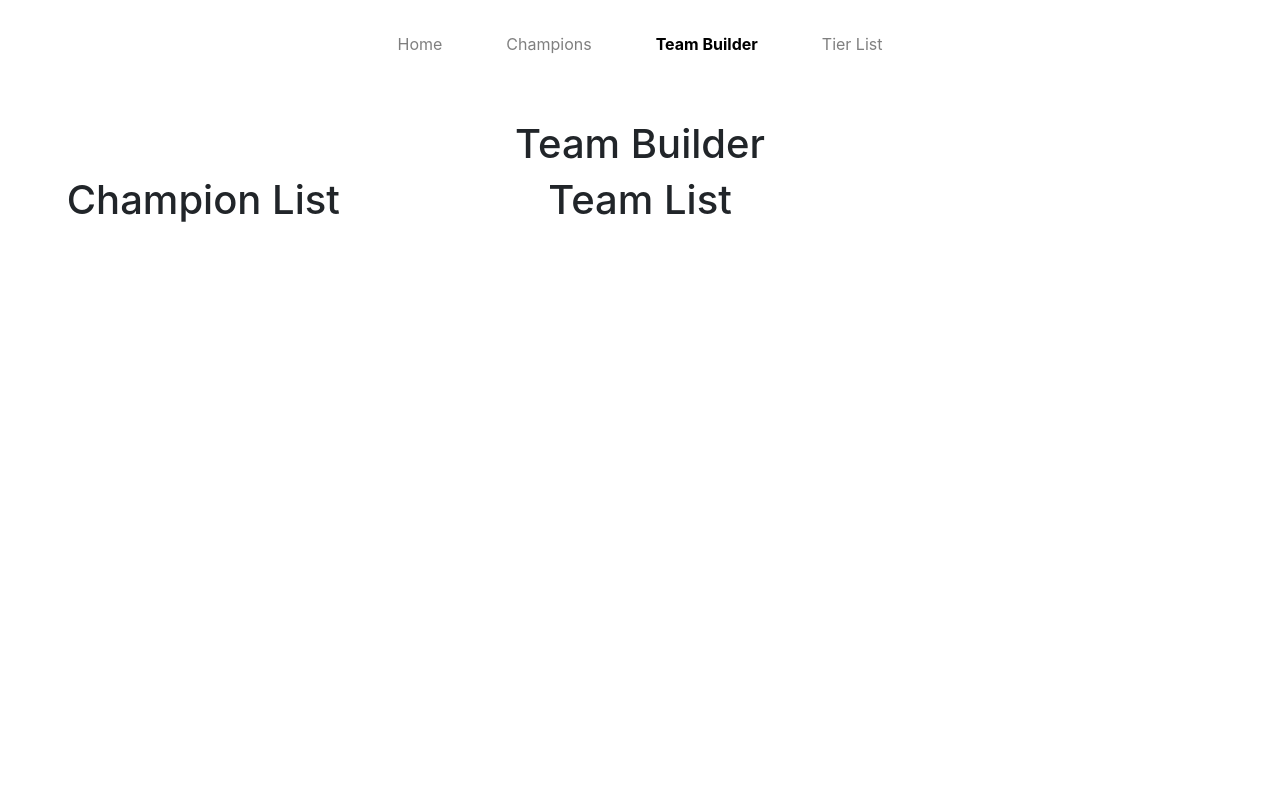
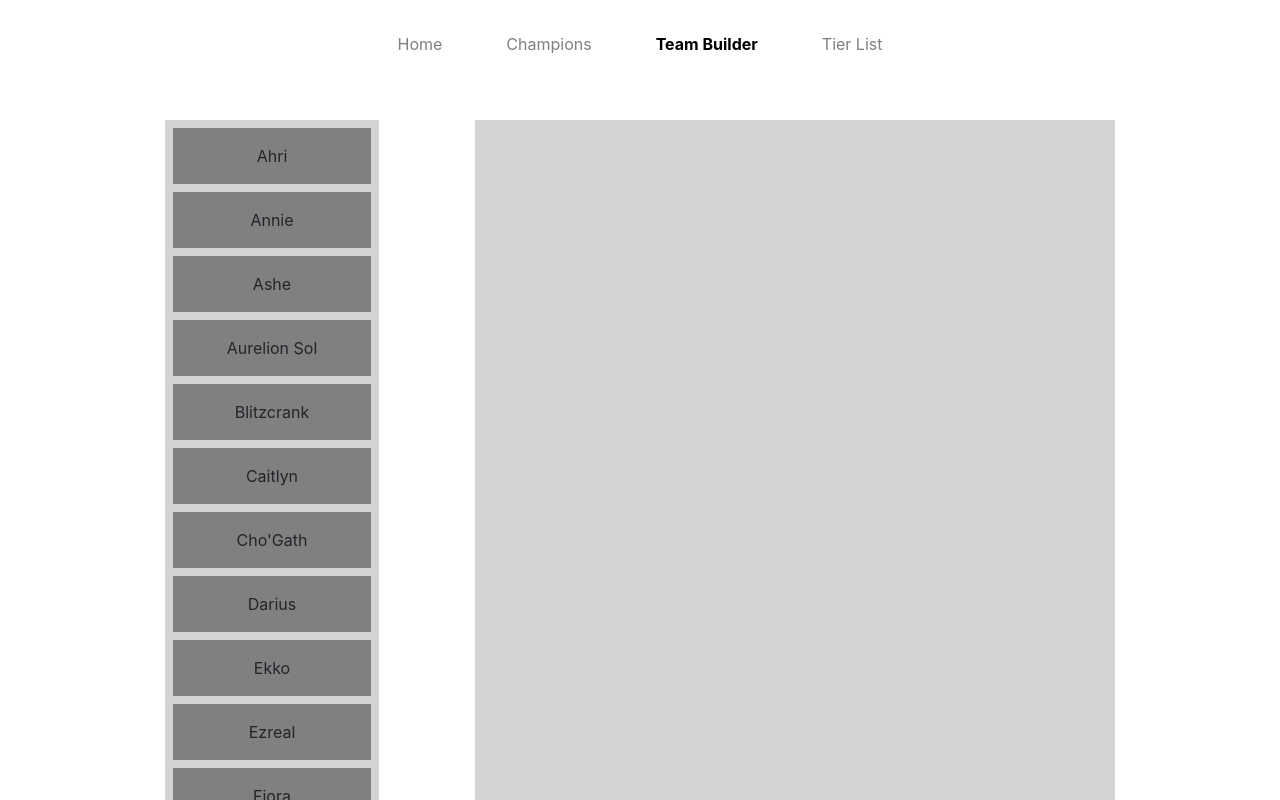
Before and after one commit to simpleCodify/TFT-AID, a React (Create React App) app: page /teambuilder in a window 1280 px wide. Shown: the top 800 px of the page. Built offline with nearby package versions, Linux system fonts and the light colour scheme.

Commit message:
Adjusting moving list

```diff
--- a/src/App.css
+++ b/src/App.css
@@ -36,3 +36,11 @@
 .modal-footer {
 
 }
+
+.champion-table {
+  border: 2px solid gray;
+}
+.team-table {
+  border: 2px solid black;
+  height: 400px;
+}
--- a/src/components/Home.js
+++ b/src/components/Home.js
@@ -1,20 +1,20 @@
-import React, { Component } from 'react';
+import React, { Component } from "react";
 
 class Home extends Component {
   constructor(props) {
-        super(props)
+    super(props);
 
     this.state = {
-            tester: ""
+    };
 	}
-    }
+
 
   render() {
     return (
-            <div className="text-center">
-                <h1>Testing Landing page</h1>
+      <div className="text-center d-flex mx-auto justify-content-center">
+				<h1>Home Page</h1>
       </div>
-        )
+    );
   }
 }
 
--- a/src/components/TeamBuilder.js
+++ b/src/components/TeamBuilder.js
@@ -1,61 +1,180 @@
 import React, { Component } from "react";
+import { DragDropContext, Droppable, Draggable } from "react-beautiful-dnd";
 import data from "../data/champions.json";
-import ChampionCard from "./ChampionCard";
+import { Row, Col } from "react-bootstrap";
 
-import { Row, Col } from 'react-bootstrap';
+// a little function to help us with reordering the result
+const reorder = (list, startIndex, endIndex) => {
+  const result = Array.from(list);
+  const [removed] = result.splice(startIndex, 1);
+  result.splice(endIndex, 0, removed);
+
+  return result;
+};
+
+/**
+ * Moves an item from one list to another list.
+ */
+const move = (source, destination, droppableSource, droppableDestination) => {
+  const sourceClone = Array.from(source);
+  const destClone = Array.from(destination);
+  const [removed] = sourceClone.splice(droppableSource.index, 1);
+
+  destClone.splice(droppableDestination.index, 0, removed);
+
+  const result = {};
+  result[droppableSource.droppableId] = sourceClone;
+  result[droppableDestination.droppableId] = destClone;
+
+  return result;
+};
+
+const grid = 8;
+
+const getItemStyle = (isDragging, draggableStyle) => ({
+  // some basic styles to make the items look a bit nicer
+  userSelect: "none",
+  padding: grid * 2,
+  margin: `0 0 ${grid}px 0`,
+
+  // change background colour if dragging
+  background: isDragging ? "lightgreen" : "grey",
+
+  // styles we need to apply on draggables
+  ...draggableStyle,
+});
+
+const getListStyle = (isDraggingOver) => ({
+  background: isDraggingOver ? "lightblue" : "lightgrey",
+  padding: grid,
+  width: 250,
+});
 
 class TeamBuilder extends Component {
   constructor(props) {
     super(props);
 
     this.state = {
-      championData: data,
+      champions: data,
+      selected: [],
     };
-  }
+	}
+
+	id2List = {
+		droppable: 'champions',
+		droppable2: 'selected'
+	};
+
+	getList = id => this.state[this.id2List[id]];
+
+    onDragEnd = result => {
+        const { source, destination } = result;
+
+        // dropped outside the list
+        if (!destination) {
+            return;
+        }
+
+        if (source.droppableId === destination.droppableId) {
+            const items = reorder(
+                this.getList(source.droppableId),
+                source.index,
+                destination.index
+            );
+
+            let state = { items };
+
+            if (source.droppableId === 'droppable2') {
+                state = { selected: items };
+            }
+
+            this.setState(state);
+        } else {
+            const result = move(
+                this.getList(source.droppableId),
+                this.getList(destination.droppableId),
+                source,
+                destination
+            );
+
+            this.setState({
+                champions: result.droppable,
+                selected: result.droppable2
+            });
+        }
+    };
+
+    // Normally you would want to split things out into separate components.
+		// But in this example everything is just done in one place for simplicity
 
   render() {
-		const { championData } = this.state;
+    return (
+      <div className="text-center d-flex mx-auto justify-content-center">
+				<DragDropContext onDragEnd={this.onDragEnd}>
+                <Droppable droppableId="droppable">
+                    {(provided, snapshot) => (
+                        <div
+														className="col-md-2 mx-5"
+                            ref={provided.innerRef}
+                            style={getListStyle(snapshot.isDraggingOver)}>
+                            {this.state.champions.map((item, index) => (
+                                <Draggable
+                                    key={item.championId}
+                                    draggableId={item.name}
+                                    index={index}>
+                                    {(provided, snapshot) => (
+                                        <div
+                                            ref={provided.innerRef}
+                                            {...provided.draggableProps}
+                                            {...provided.dragHandleProps}
+                                            style={getItemStyle(
+                                                snapshot.isDragging,
+                                                provided.draggableProps.style
+                                            )}>
+                                            {item.name}
+                                        </div>
+                                    )}
+                                </Draggable>
+                            ))}
+                            {provided.placeholder}
+                        </div>
+                    )}
+                </Droppable>
 
-		const renderChampCards = championData.map((ea, idx) => (
-      <ChampionCard
-        key={`${ea.name}-${idx}`}
-        name={ea.name}
-        cost={ea.cost}
-        traits={ea.traits}
-        health={ea.health}
-        mana={ea.mana}
-        startingMana={ea["starting-mana"]}
-        armor={ea.armor}
-        magicResist={ea["magic-resist"]}
-        dps={ea.dps}
-        damage={ea.damage}
-        attackSpeed={ea["attack-speed"]}
-        criticalRate={ea["critical-rate"]}
-        range={ea.range}
-      />
-    ));
+                <Droppable droppableId="droppable2">
+                    {(provided, snapshot) => (
+                        <div
+														className="col-md-6 mx-5"
+                            ref={provided.innerRef}
+                            style={getListStyle(snapshot.isDraggingOver)}>
+                            {this.state.selected.map((item, index) => (
+                                <Draggable
+                                    key={item.championId}
+                                    draggableId={item.name}
+                                    index={index}>
+                                    {(provided, snapshot) => (
+                                        <div
+																					className="col-md-2"
+                                            ref={provided.innerRef}
+                                            {...provided.draggableProps}
+                                            {...provided.dragHandleProps}
+                                            style={getItemStyle(
+                                                snapshot.isDragging,
+                                                provided.draggableProps.style
+                                            )}>
+                                            {item.name}
+                                        </div>
+                                    )}
+                                </Draggable>
+                            ))}
+                            {provided.placeholder}
+                        </div>
+                    )}
+                </Droppable>
+            </DragDropContext>
 
-		console.log("Champion Data inside Team Builder", championData)
-    return (
-			<div className="text-center teambuilder-box">
-				<h1>Team Builder</h1>
-
-				<Row>
-					<Col sm={12} md={4}>
-						<div className="champion-table">
-							<h1>Champion List</h1>
-						</div>
-					</Col>
-
-					<Col sm={12} md={4}>
-						<div className="team-table">
-							<h1>Team List</h1>
-						</div>
-					</Col>
-
-				</Row>
-			</div>
-		);
+      </div>
+    );
   }
 }
 
--- a/src/util.js
+++ b/src/util.js
@@ -1,46 +1,77 @@
-
-const portraitBorderColors = ["#ababab", "#78bd6a", "#2b5cb5", "#744abd", "#baac4e"]
+const portraitBorderColors = [
+  "#ababab",
+  "#78bd6a",
+  "#2b5cb5",
+  "#744abd",
+  "#baac4e",
+];
 
 export const getChampionPortrait = (champ) => {
-    const champName = champ
-        .toLowerCase()
-        .replace(/[^A-Z0-9]/ig, "")
+  const champName = champ.toLowerCase().replace(/[^A-Z0-9]/gi, "");
 
-	const imgPath = require.context ( './data/champions', true, /\.png$/ )
-	const allImgFilePaths = imgPath.keys()
-    const idx = allImgFilePaths.indexOf(`./${champName}.png`)
+  const imgPath = require.context("./data/champions", true, /\.png$/);
+  const allImgFilePaths = imgPath.keys();
+  const idx = allImgFilePaths.indexOf(`./${champName}.png`);
 
-    const pngPath = allImgFilePaths[idx]
-    const portrait = imgPath(pngPath)
+  const pngPath = allImgFilePaths[idx];
+  const portrait = imgPath(pngPath);
 
   return portrait;
-}
+};
 
 export const getPortraitBorder = (cost) => {
-    const idx = cost - 1
-    const borderStyle = `5px inset ${portraitBorderColors[idx]}`
+  const idx = cost - 1;
+  const borderStyle = `5px inset ${portraitBorderColors[idx]}`;
 
   return borderStyle;
-}
+};
 
 export const manaBarCurrent = (mana, startingMana) => {
   if (mana === 0) {
-        return "0%"
+    return "0%";
   }
-    const manaPercentage = Math.round((startingMana / mana) * 100)
-    const manaBarWidth = `${manaPercentage}%`
+  const manaPercentage = Math.round((startingMana / mana) * 100);
+  const manaBarWidth = `${manaPercentage}%`;
 
   return manaBarWidth;
-}
+};
 
 export const manaBarBorderRadius = (mana, startingMana) => {
-    const manaPercentage = Math.round((startingMana / mana) * 100)
+  const manaPercentage = Math.round((startingMana / mana) * 100);
   let manaBarRadius;
   if (manaPercentage === 100) {
-        manaBarRadius = `35px`
+    manaBarRadius = `35px`;
   } else {
-        manaBarRadius = '35px 0 0 35px'
+    manaBarRadius = "35px 0 0 35px";
   }
 
   return manaBarRadius;
+};
+
+export const getCostUnits = (data, num) => {
+	let filtered = data.filter(ea => ea.cost === num)
+	return filtered;
 }
+
+export const reorder = (list, startIndex, endIndex) => {
+	console.log("LIST: ", list)
+	const result = Array.from(list);
+	const [removed] = result.splice(startIndex, 1);
+	result.splice(endIndex, 0, removed);
+
+	return result;
+};
+
+export const move = (source, destination, droppableSource, droppableDestination) => {
+	const sourceClone = Array.from(source);
+	const destClone = Array.from(destination);
+	const [removed] = sourceClone.splice(droppableSource.index, 1);
+
+	destClone.splice(droppableDestination.index, 0, removed);
+
+	const result = {};
+	result[droppableSource.droppableId] = sourceClone;
+	result[droppableDestination.droppableId] = destClone;
+
+	return result;
+};
```
Also changed, not shown: src/components/ChampionBlob.js (+15 -0 lines). Lines whose indentation alone changed are shown as unchanged.
